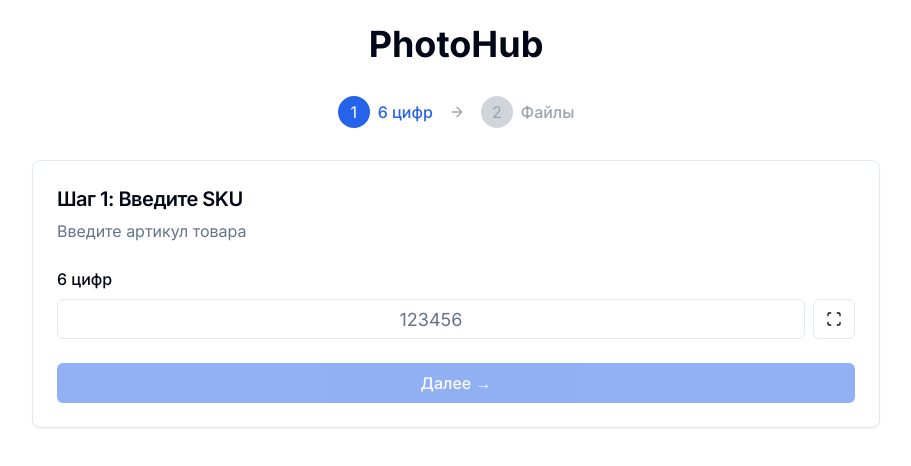
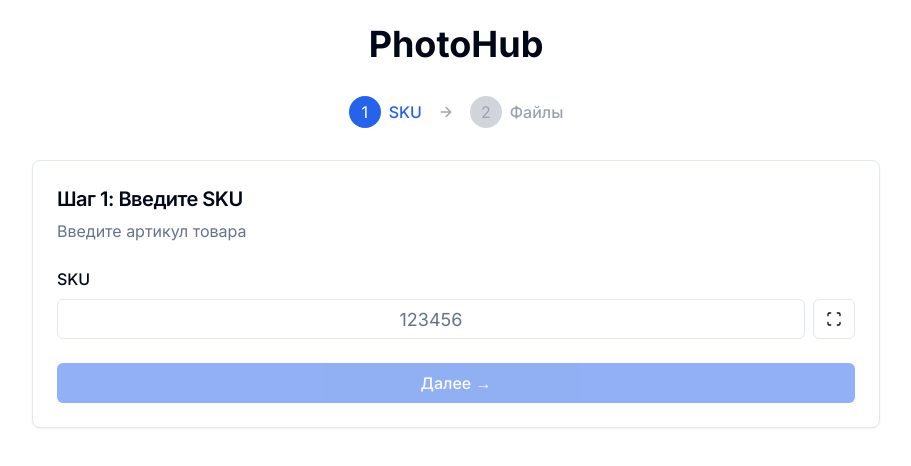
Before and after one commit to Yarch1ks/PhotoHub, a Next.js app: page / in a window 1280 px wide. Shown: the top 466 px of the page, without its empty margins (184-1095 px from the left). Built offline with nearby package versions, Linux system fonts and the light colour scheme.

Commit message:
Update SKU input validation and UI text

```diff
--- a/app/page.tsx
+++ b/app/page.tsx
@@ -193,7 +193,7 @@ export default function HomePage() {
             <div className={`w-8 h-8 rounded-full flex items-center justify-center ${step === 'sku' ? 'bg-blue-600 text-white' : step === 'files' ? 'bg-green-600 text-white' : 'bg-gray-300'}`}>
               1
             </div>
-            <span className="ml-2 font-medium">6 цифр</span>
+            <span className="ml-2 font-medium">SKU</span>
           </div>
           <ArrowRight className="h-4 w-4 text-gray-400" />
           <div className={`flex items-center ${step === 'files' ? 'text-blue-600' : 'text-gray-400'}`}>
@@ -218,7 +218,7 @@ export default function HomePage() {
           </CardHeader>
           <CardContent className="space-y-6">
             <div className="space-y-2">
-              <Label htmlFor="sku" className="text-sm sm:text-base">6 цифр</Label>
+              <Label htmlFor="sku" className="text-sm sm:text-base">SKU</Label>
               <div className="flex gap-2">
                 <Input
                   id="sku"
```
